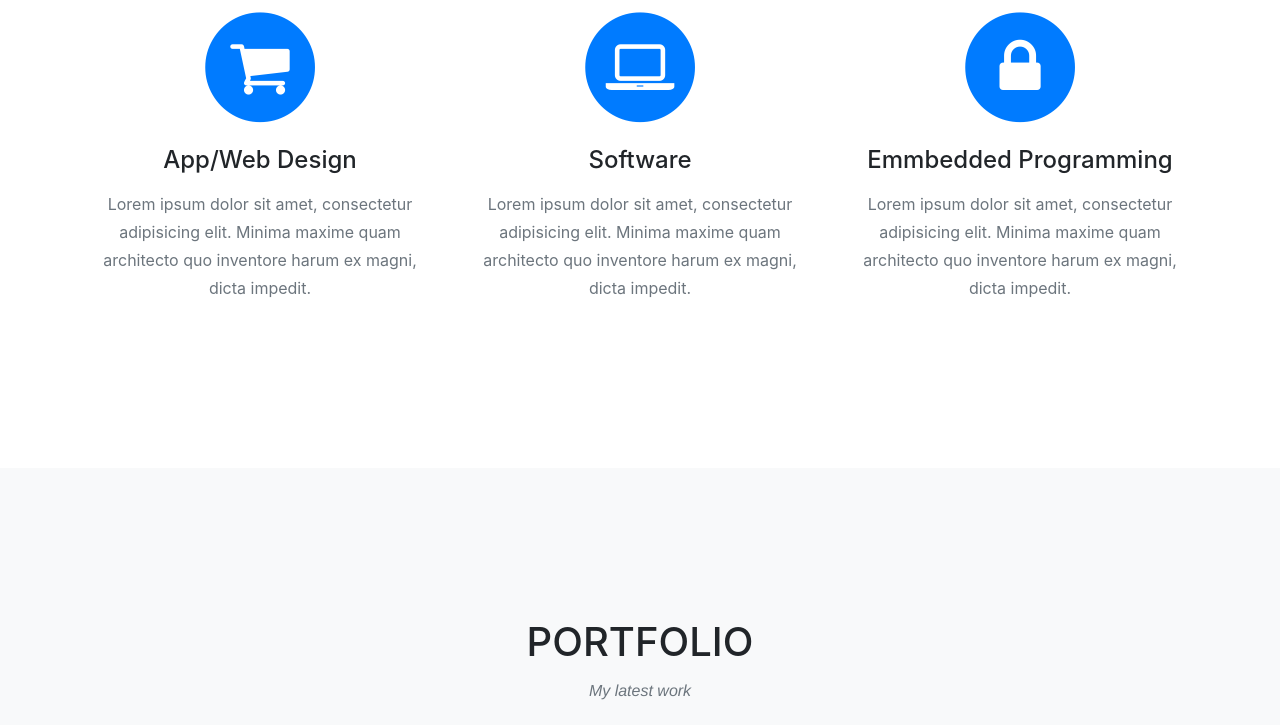
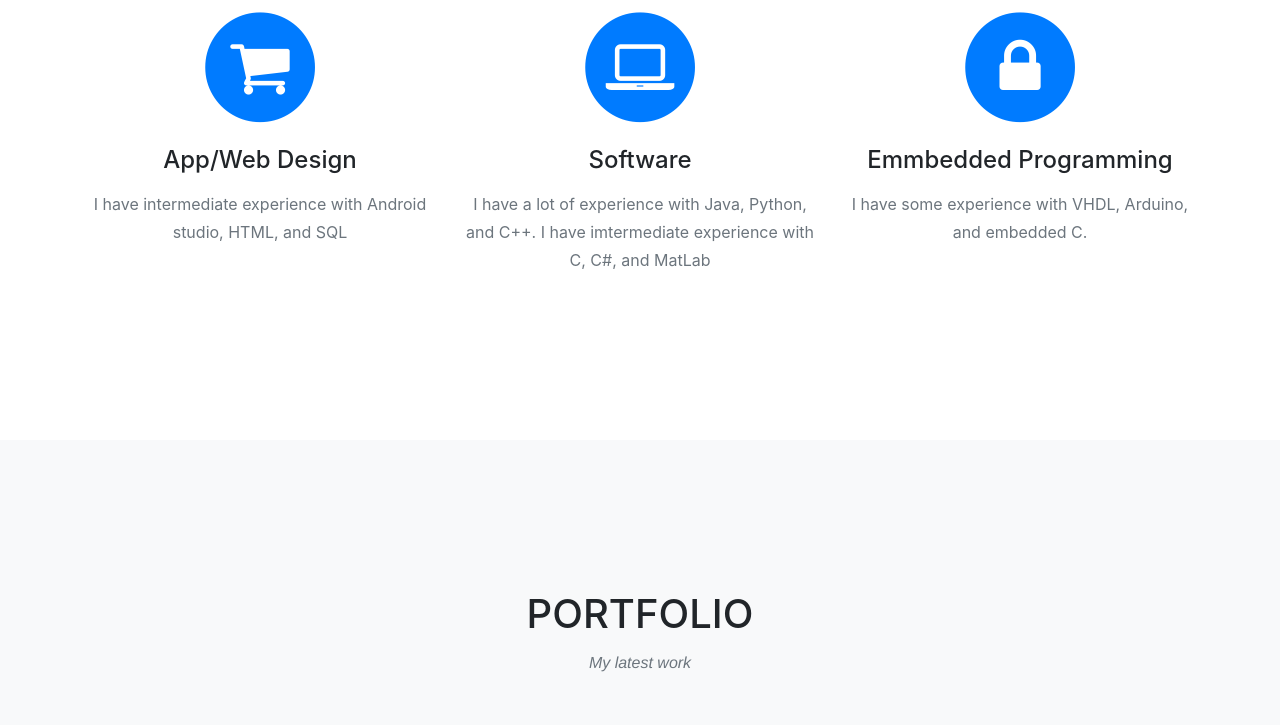
Before and after one commit to mariahito/website, a website with bundled scripts: page index.html in a window 1280 px wide. Shown: the part 1097-1822 px from the top of the page. Built offline with nearby package versions, Linux system fonts and the light colour scheme; a web font is replaced by a local one.

Commit message:
modified

```diff
--- a/index.html
+++ b/index.html
@@ -85,7 +85,7 @@
               <i class="fa fa-shopping-cart fa-stack-1x fa-inverse"></i>
             </span>
             <h4 class="service-heading">App/Web Design</h4>
-            <p class="text-muted">Lorem ipsum dolor sit amet, consectetur adipisicing elit. Minima maxime quam architecto quo inventore harum ex magni, dicta impedit.</p>
+            <p class="text-muted">I have intermediate experience with Android studio, HTML, and SQL </p>
           </div>
           <div class="col-md-4">
             <span class="fa-stack fa-4x">
@@ -93,7 +93,7 @@
               <i class="fa fa-laptop fa-stack-1x fa-inverse"></i>
             </span>
             <h4 class="service-heading">Software</h4>
-            <p class="text-muted">Lorem ipsum dolor sit amet, consectetur adipisicing elit. Minima maxime quam architecto quo inventore harum ex magni, dicta impedit.</p>
+            <p class="text-muted">I have a lot of experience with Java, Python, and C++. I have imtermediate experience with C, C#, and MatLab</p>
           </div>
           <div class="col-md-4">
             <span class="fa-stack fa-4x">
@@ -101,7 +101,7 @@
               <i class="fa fa-lock fa-stack-1x fa-inverse"></i>
             </span>
             <h4 class="service-heading">Emmbedded Programming</h4>
-            <p class="text-muted">Lorem ipsum dolor sit amet, consectetur adipisicing elit. Minima maxime quam architecto quo inventore harum ex magni, dicta impedit.</p>
+            <p class="text-muted">I have some experience with VHDL, Arduino, and embedded C. </p>
           </div>
         </div>
       </div>
```
